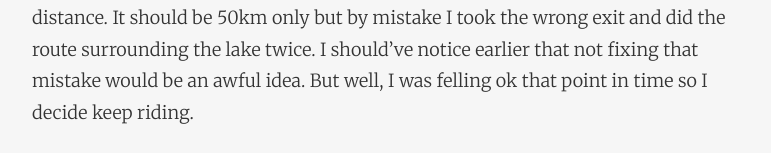
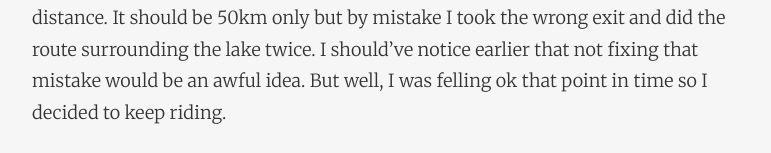
Before and after one commit to dsalvagni/dsalvagni.github.io, a Jekyll site: the page built from _posts/2018-07-23-road-cycling-for-the-win.markdown, in a window 1280 px wide and 900 px high, scrolled down 1777 px, cut to the strip 0-536 px from the top of the window. Shown: the part 380-533 px from the top of the strip, without its empty margins (253-1024 px from the left). Built offline with Jekyll 4.4.1, drawn with Linux system fonts in a browser that asks for light colours; nearby versions of some CDN libraries; comment, search, counter and statistics services are not loaded; some of the changed text lies outside the part shown.

Commit message:
Update 2018-07-23-road-cycling-for-the-win.markdown

```diff
--- a/_posts/2018-07-23-road-cycling-for-the-win.markdown
+++ b/_posts/2018-07-23-road-cycling-for-the-win.markdown
@@ -14,9 +14,9 @@ It's a simple road bike however quite comfortable, at least for now. I've got a
 
 Since I bought I rode almost 150km until today, less than a month after. It's not that much but still it's something I'd say. Although Berlin is a great city for cycling, I do prefer to ride outside of the urban area and its cycleway. Mostly because there are a lot of people using it for commuting and it seems that I'll be bothering them somehow. For example, I like to go a bit faster then they do usually so it'd look like I'm trying to rush people that are riding in front of me. Not a problem though, at least for me. I understand that mostly people there are using it to commute and not practicing a sport.
 
-Currently I rode in some different routes here with different distances as well. First one, is on Treptower Park and [Plänterwald](https://de.wikipedia.org/wiki/Berlin-Pl%C3%A4nterwald). Both amazing places for a short and easy ride among green paths and close to the river. Another one was a ride that takes you until the Schönefeld airport, also with an amazing path until there with a smooth paved way, perfect for road bikes. It's a bit longer though, from my place it took about 2h30 to make the whole route loop. Almost 50km I'd say, I'm not sure. Totally worth it, the way is also close to the river and one impressive thing is when you are riding close to the airport you can see the airplanes taking of quite close. The last one I did was this weekend. It was a trip to [Müggelsee](https://de.wikipedia.org/wiki/M%C3%BCggelsee), a lake in a green area real close to the city. It has bathing areas as well however I couldn't make use of it. Also amazing route for road bikes and I think I got only well-paved ways, not even cobbles. This last one took longer, about 4h in total, 3h30 moving on a 75km distance. It should be 50km only but by mistake I took the wrong exit and did the route surrounding the lake twice. I should've notice earlier that not fixing that mistake would be an awful idea. But well, I was felling ok that point in time so I decide keep riding.
+Currently I rode in some different routes here with different distances as well. First one, is on Treptower Park and [Plänterwald](https://de.wikipedia.org/wiki/Berlin-Pl%C3%A4nterwald). Both amazing places for a short and easy ride among green paths and close to the river. Another one was a ride that takes you until the Schönefeld airport, also with an amazing path until there with a smooth paved way, perfect for road bikes. It's a bit longer though, from my place it took about 2h30 to make the whole route loop. Almost 50km I'd say, I'm not sure. Totally worth it, the way is also close to the river and one impressive thing is when you are riding close to the airport you can see the airplanes taking of quite close. The last one I did was this weekend. It was a trip to [Müggelsee](https://de.wikipedia.org/wiki/M%C3%BCggelsee), a lake in a green area real close to the city. It has bathing areas as well however I couldn't make use of it. Also amazing route for road bikes and I think I got only well-paved ways, not even cobbles. This last one took longer, about 4h in total, 3h30 moving on a 75km distance. It should be 50km only but by mistake I took the wrong exit and did the route surrounding the lake twice. I should've notice earlier that not fixing that mistake would be an awful idea. But well, I was felling ok that point in time so I decided to keep riding.
 
-<iframe height='405' width='590' frameborder='0' allowtransparency='true' scrolling='no' src='https://www.strava.com/activities/1718319393/embed/0e3cdaf9886393a9239f808e59ee4932bb25bbf9'></iframe>
+<center><iframe height='405' width='590' frameborder='0' allowtransparency='true' scrolling='no' src='https://www.strava.com/activities/1718319393/embed/0e3cdaf9886393a9239f808e59ee4932bb25bbf9'></iframe></center>
 
 Considering my last ride, it wasn't that much longer in terms of distance but for sure in terms of time spent. I could've done it in a shorter time and I think there are two reasons I couldn't this time: 1) I decided to ride with my tyres on low pressure to make it more comfortable; 2) the most important one: my fitness level; There's one thing that I need to keep in mind always that I start to think in bike upgrades again:
 
```
